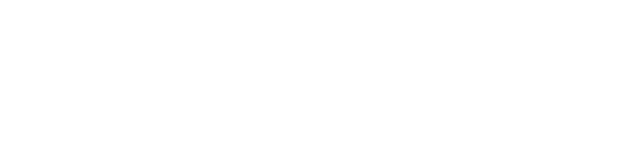
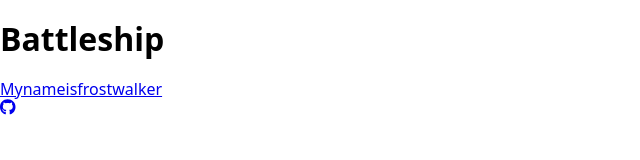
Before and after one commit to Mynameisfrostwalker/battleship-ts, a website built with webpack: page src/index.html in a window 1280 px wide. Shown: the whole page, without its empty margins (0-640 px from the left). Built offline with nearby package versions, Linux system fonts and the light colour scheme.

Commit message:
Create initial display module

```diff
--- a/package.json
+++ b/package.json
@@ -56,6 +56,8 @@
     "webpack-dev-server": "^4.10.0"
   },
   "dependencies": {
+    "@fortawesome/fontawesome-free": "^6.2.0",
+    "@fortawesome/free-regular-svg-icons": "^6.2.0",
     "lodash": "^4.17.21"
   }
 }
--- a/src/scripts/index.ts
+++ b/src/scripts/index.ts
@@ -1 +1,5 @@
 import "../styles/main.scss";
+import "@fortawesome/fontawesome-free/js/all";
+import initDisplay from "./initDisplay";
+
+initDisplay();
--- /dev/null
+++ b/src/scripts/initDisplay.ts
@@ -0,0 +1,35 @@
+import { fixElement, composeElements, createElement } from "./domManipulator";
+
+const createHeader = () =>
+  composeElements([
+    createElement("h1", ["battleshipHeader"], "Battleship"),
+    createElement("header", ["headerDiv"]),
+  ]);
+
+const githubIcon = () =>
+  composeElements([
+    createElement("i", ["fa-brands", "fa-github"]),
+    createElement("div", ["githubIcon"]),
+  ]);
+
+const createFooter = () =>
+  composeElements([
+    [
+      createElement("div", ["githubName"], "Mynameisfrostwalker"),
+      ...githubIcon(),
+    ],
+    createElement("a", null, null, null, [
+      ["href", "https://github.com/Mynameisfrostwalker"],
+    ]),
+    createElement("div", ["githubDiv"]),
+    createElement("footer", ["footer"]),
+  ]);
+
+const initDisplay = () => {
+  const body = document.querySelector("body");
+  if (body) {
+    fixElement(body, [createHeader(), createFooter()]);
+  }
+};
+
+export default initDisplay;
--- a/webpack.config.ts
+++ b/webpack.config.ts
@@ -17,6 +17,8 @@ const config: Configuration = {
     cell: "./src/scripts/cell.ts",
     player: "./src/scripts/player.ts",
     aiPlayer: "./src/scripts/aiPlayer.ts",
+    initDisplay: "./src/scripts/initDisplay.ts",
+    domManipulator: "./src/scripts/domManipulator.ts",
   },
   module: {
     rules: [
```
Also changed, not shown: dist/index.bundle.js, dist/index.html, dist/initDisplay.bundle.js (added), 2 other files.
